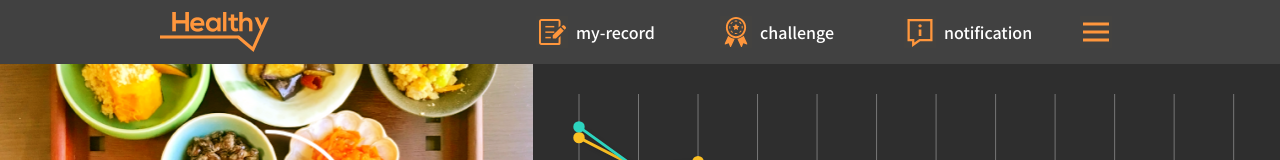
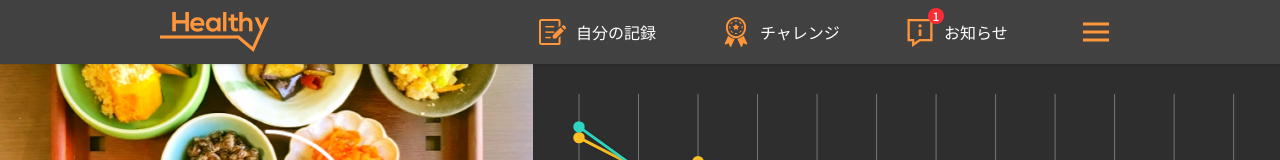
Before and after one commit to to-long/test-code-arent, a React (Vite) app: page / in a window 1280 px wide. Shown: the top 160 px of the page. Built offline with nearby package versions, Linux system fonts and the light colour scheme.

Commit message:
adjust header

```diff
--- a/src/components/Header/index.tsx
+++ b/src/components/Header/index.tsx
@@ -5,13 +5,18 @@ const Header = () => {
   const [isMenuOpen, setIsMenuOpen] = useState(false);
 
   const navLinks = [
-    { name: "my-record", icon: "memo.svg" },
-    { name: "challenge", icon: "challenge.svg" },
-    { name: "notification", icon: "info.svg" },
+    { name: "自分の記録", icon: "memo.svg", link: "/my-record" },
+    { name: "チャレンジ", icon: "challenge.svg", link: "/challenge" },
+    {
+      name: "お知らせ",
+      icon: "info.svg",
+      link: "/notification",
+      notification: 1,
+    },
   ];
 
   return (
-    <header className="w-ful bg-[#414141] shadow-sm">
+    <header className="w-ful bg-[#414141] shadow-sm sticky top-0 z-10">
       <div className="w-full max-w-[1280px] mx-auto">
         <div className="flex items-center max-w-[960px] bg-[#414141] mx-auto justify-between h-16">
           {/* Logo */}
@@ -30,12 +35,20 @@ const Header = () => {
                 key={index}
                 to={`/${link.name === "ホーム" ? "" : link.name.toLowerCase()}`}
               >
-                <a className="inline-flex min-w-[160px] hover:opacity-70 items-center gap-2 p-2">
-                  <img
-                    src={`/icons/${link.icon}`}
-                    alt={link.name}
-                    className="h-8 w-8 flex-shrink-0"
-                  />
+                <a
+                  href={link.link}
+                  className="inline-flex min-w-[160px] hover:opacity-70 items-center gap-2 p-2"
+                >
+                  <div className="h-8 w-8 flex-shrink-0 relative">
+                    <img src={`/icons/${link.icon}`} alt={link.name} />
+                    {link.notification && (
+                      <div className="absolute top-0 right-0 translate-x-1/2 -translate-y-1/2 bg-red-500 rounded-full w-4 h-4 flex items-center justify-center">
+                        <span className="text-white text-xs font-size-[10px]">
+                          {link.notification}
+                        </span>
+                      </div>
+                    )}
+                  </div>
                   <span className="text-white text-base">{link.name}</span>
                 </a>
               </Link>
@@ -45,6 +58,7 @@ const Header = () => {
           <button
             onClick={() => setIsMenuOpen(!isMenuOpen)}
             className="p-2 text-gray-500 hover:opacity-70"
+            type="button"
           >
             <img
               src={isMenuOpen ? "/icons/close.svg" : "/icons/menu.svg"}
--- a/src/features/home/components/Records/index.tsx
+++ b/src/features/home/components/Records/index.tsx
@@ -60,7 +60,7 @@ export const Records = () => {
             style={{ backgroundImage: `url(${record.image})` }}
           >
             <div className="pt-[100%]"></div>
-            <div className="absolute bottom-0 left-0 bg-primary-300 border-1 p-2 inline-block">
+            <div className="absolute bottom-0 left-0 bg-(--color-primary-300) pl-2 py-2 pr-5 inline-block">
               <h4 className="text-white text-base">
                 {`${dayjs(record.date).format("MM.DD")}.${record.type} `}
               </h4>
--- a/src/index.css
+++ b/src/index.css
@@ -1,4 +1,17 @@
 @import "tailwindcss";
+
+@theme {
+  --color-primary-300: #FFCC21;
+  --color-primary-400: #FF963C;
+  --color-primary-500: #EA6C00;
+  --color-secondary-300: #8FE9D0;
+  --color-dark-500: #414141;
+  --color-dark-600: #2E2E2E;
+  --color-gray-400: #777777;
+  --color-light: #FFFFFF;
+  --gradient-primary-300-400: linear-gradient(32.95deg, #FFCC21 8.75%, #FF963C 86.64%);
+  --font-inter: "Inter", system-ui, Avenir, Helvetica, Arial, sans-serif;
+}
 
 :root {
   font-family: "Noto Sans JP", system-ui, Avenir, Helvetica, Arial, sans-serif;
--- a/src/layouts/Layout.tsx
+++ b/src/layouts/Layout.tsx
@@ -5,13 +5,13 @@ import Header from "@/components/Header";
 
 export default function Layout() {
   return (
-    <div className="min-h-screen b  g-gray-50 flex flex-col w-full">
+    <>
       <Header />
       <main className="flex-grow">
         <Outlet />
       </main>
       <Footer />
       {/* <Toaster position="top-center" richColors /> */}
-    </div>
+    </>
   );
 }
--- a/tailwind.config.js
+++ /dev/null
@@ -1,34 +0,0 @@
-/** @type {import('tailwindcss').Config} */
-export default {
-  content: ["./index.html", "./src/**/*.{js,ts,jsx,tsx}"],
-  theme: {
-    extend: {
-      fontFamily: {
-        primary: ["Noto Sans JP", "sans-serif"],
-        secondary: ["Inter", "sans-serif"],
-        heading: ["Inter", "sans-serif"],
-      },
-      colors: {
-        // Figma Health App Colors
-        light: "#FFFFFF",
-        primary: {
-          300: "#FFCC21",
-          400: "#FF963C",
-          500: "#EA6C00",
-          "300-400": "linear-gradient(32.95deg, #FFCC21 8.75%, #FF963C 86.64%)",
-        },
-        secondary: {
-          300: "#8FE9D0",
-        },
-        dark: {
-          500: "#414141",
-          600: "#2E2E2E",
-        },
-        gray: {
-          400: "#777777",
-        },
-      },
-    },
-  },
-  plugins: [],
-};
```
